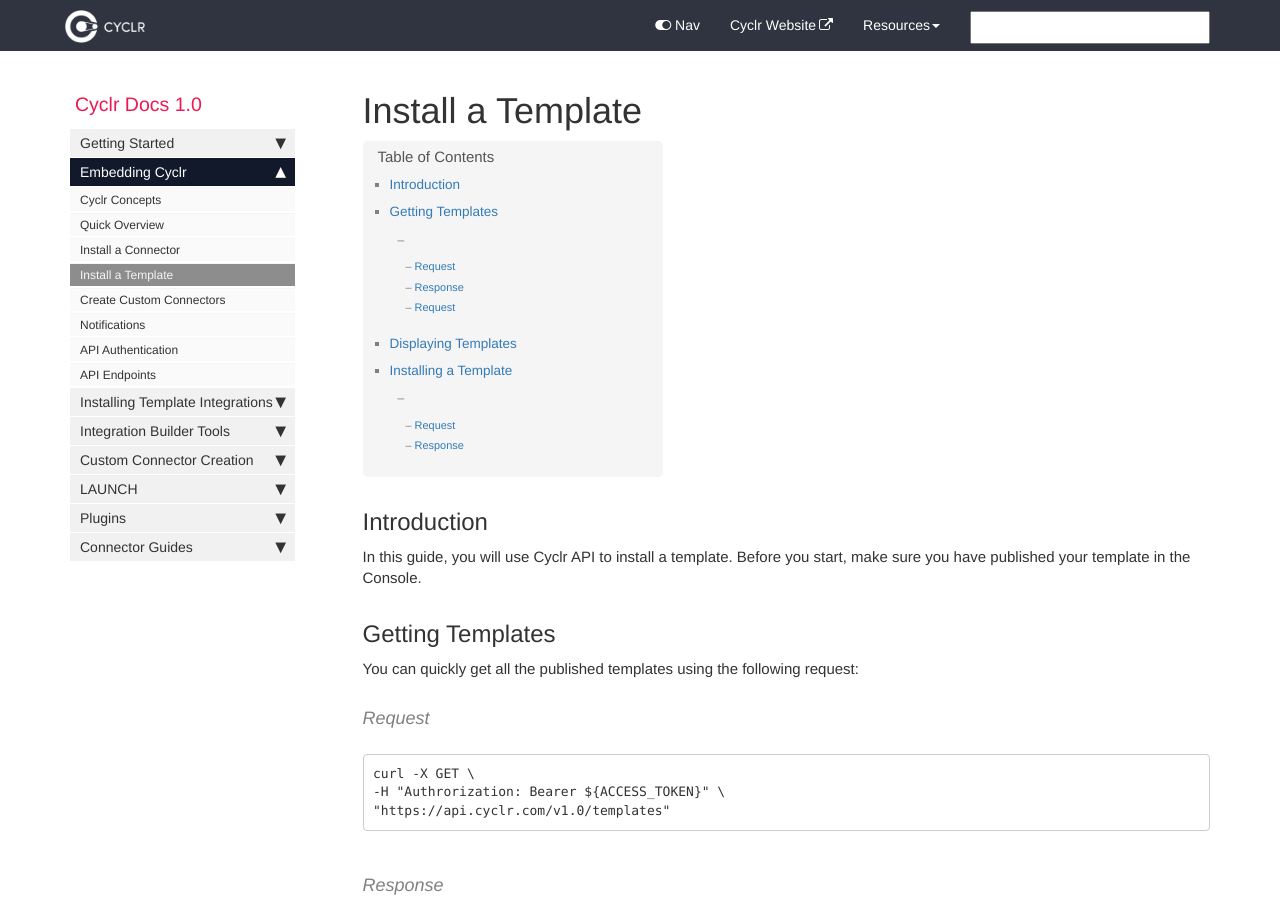
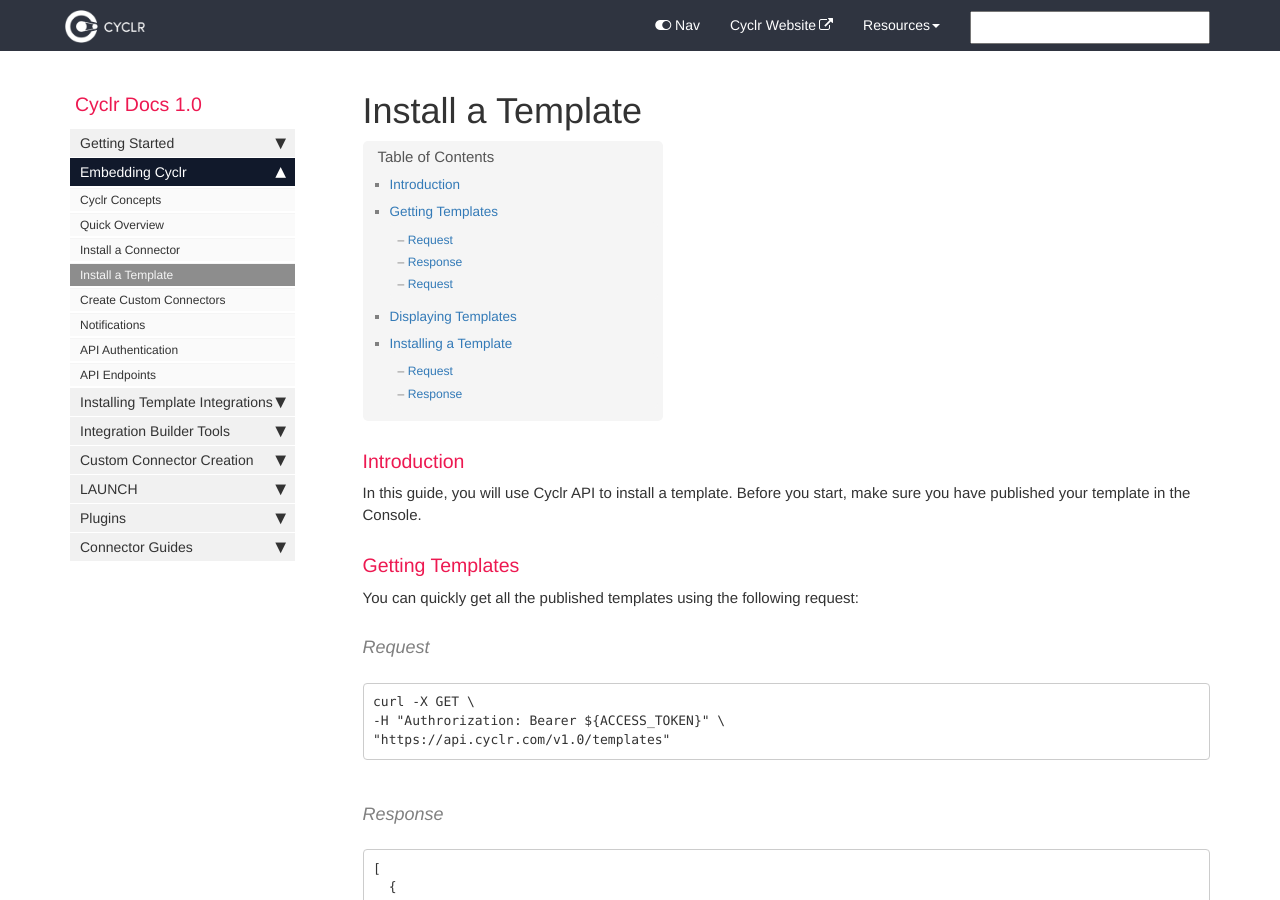
Before and after one commit to sneakysneak/docs, a Jekyll site: the page built from pages/embedding/install-a-template.md, in a window 1280 px wide and 900 px high. Built offline with Jekyll 4.4.1, drawn with Linux system fonts in a browser that asks for light colours; nearby versions of some CDN libraries; comment, search, counter and statistics services are not loaded.

```diff
--- a/pages/embedding/install-a-template.md
+++ b/pages/embedding/install-a-template.md
@@ -5,13 +5,11 @@ permalink: install-a-template
 tags: [embedding]
 ---
 
-Introduction
-------------
+### Introduction
 
 In this guide, you will use Cyclr API to install a template. Before you start, make sure you have published your template in the Console.
 
-Getting Templates
------------------
+### Getting Templates
 
 You can quickly get all the published templates using the following request:
 
@@ -55,8 +53,7 @@ To filter your templates by a specific connector, simply add some parameters to
      -H "Authrorization: Bearer ${ACCESS_TOKEN}" \
      "https://api.cyclr.com/v1.0/templates?pageSize=10&page=1&orderBy=Name&sortOrderAsc=true&connectorName=MailChimp&connectorVersion=3.0&includeIcons=true"
 
-Displaying Templates
---------------------
+### Displaying Templates
 
     <div class='container' data-bind="foreach: templates">
     <div class="card">
@@ -76,8 +73,7 @@ Displaying Templates
 
 You can see here we just listed all the templates in rows with their connector icons.
 
-Installing a Template
----------------------
+### Installing a Template
 
 Now that all the templates have been displayed, let’s start the installation. Before beginning, be sure you have the following information:
 
```
